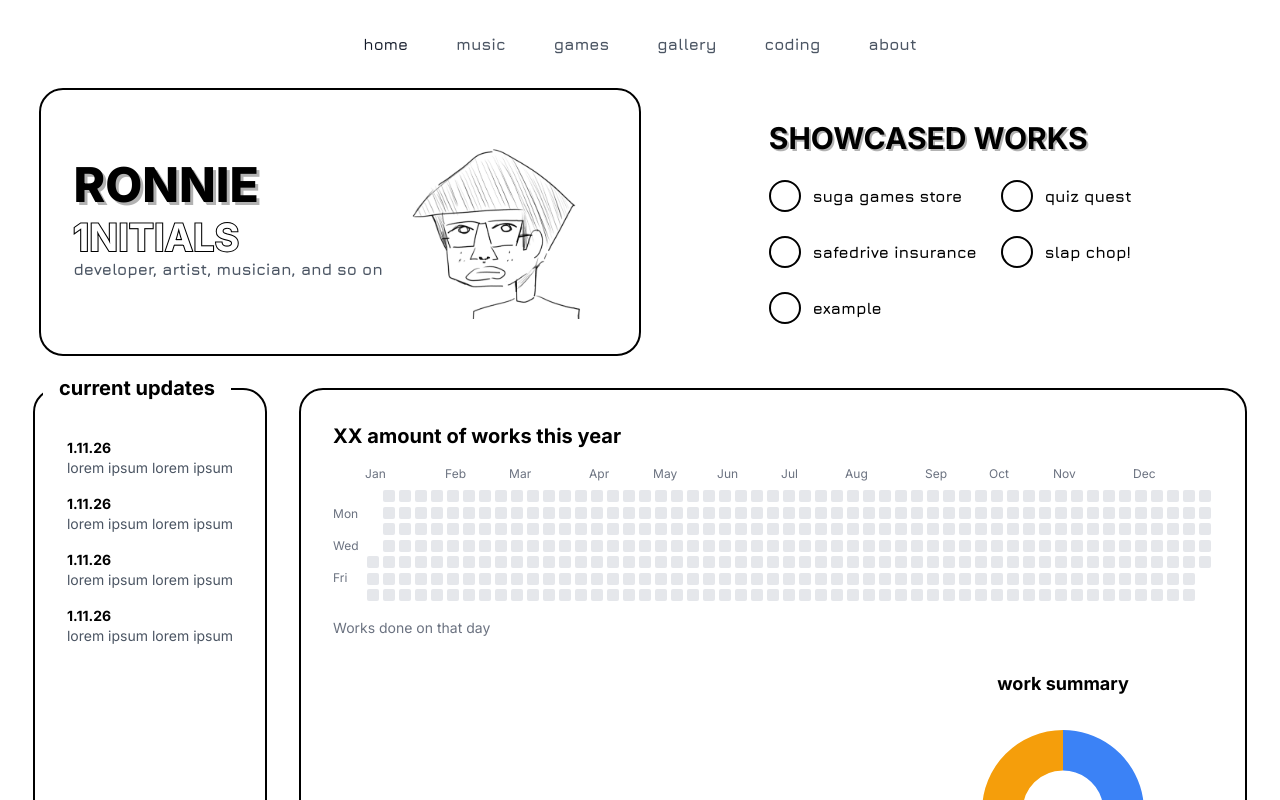
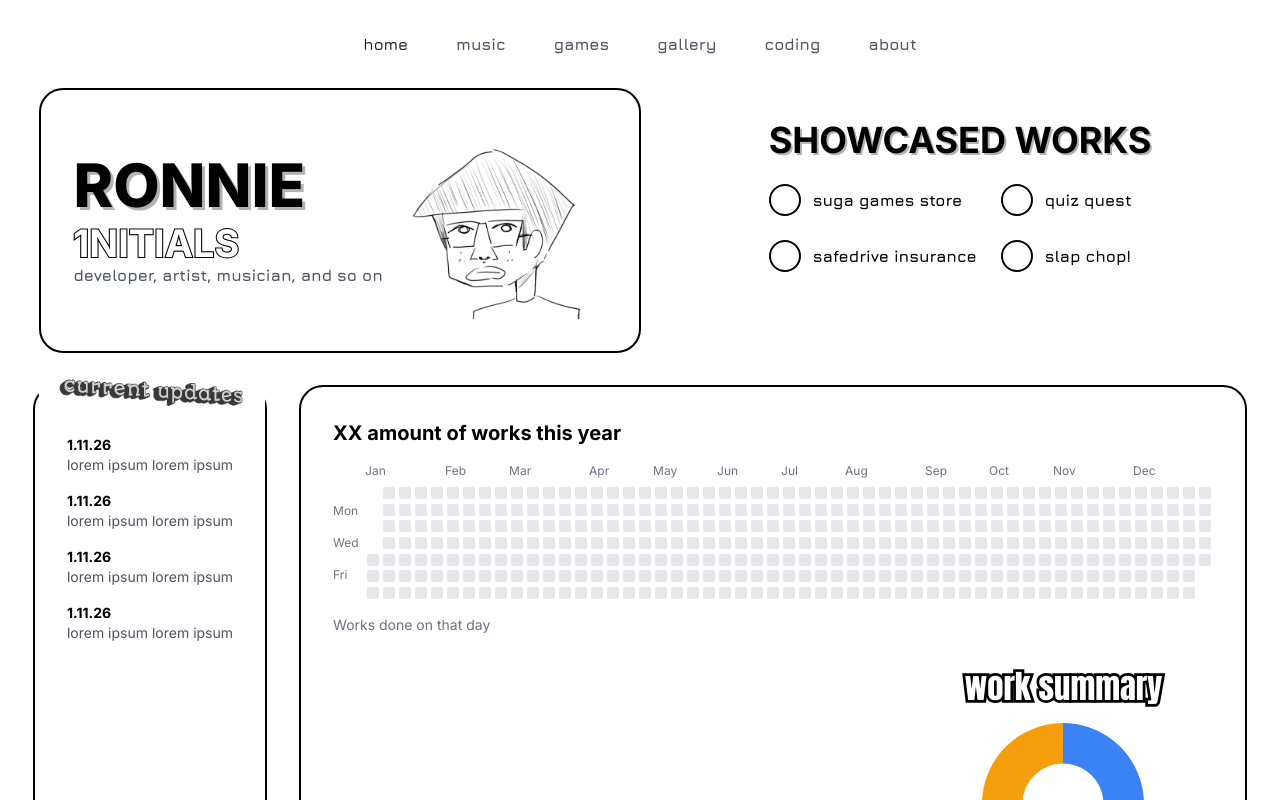
Before and after one commit to 1nitials/portfolio-website, a Next.js app: page / in a window 1280 px wide. Shown: the top 800 px of the page. Built offline with nearby package versions, Linux system fonts and the light colour scheme.

Commit message:
line up 3

```diff
--- a/app/page.tsx
+++ b/app/page.tsx
@@ -1,8 +1,11 @@
+'use client'
 import Image from "next/image"
 import Dennis from "../images/me.png"
+import CurrentUpdates from "../images/current_updates.gif"
 import { siGithub, siInstagram, siGmail } from 'simple-icons'
 import { featuredProjects, getIcon } from '../data/projects'
 import DoughnutChart from '../components/DoughnutChart'
+import { useState } from 'react'
 
 const months: string[] = [
   "Jan", "Feb", "Mar", "Apr", "May", "Jun",
@@ -13,6 +16,7 @@ const extraColumnMonths = new Set<number>([0, 2, 7, 10, 11]);
 const slotsPerMonth: number = 4;
 
 export default function Home() {
+  const [gifLoaded, setGifLoaded] = useState(false)
   return (
     <div className="min-h-screen bg-white">
 
@@ -24,7 +28,7 @@ export default function Home() {
           <div className="border-2 border-black rounded-3xl p-8 w-fit">
             <div className="flex items-center gap-6">
               <div>
-                <h1 className="text-5xl font-extrabold text-black leading-none mb-1"
+                <h1 className="text-6xl font-extrabold text-black leading-none mb-1"
                 style={{textShadow: '3px 3px 0px rgba(0,0,0,0.3)'}}>RONNIE</h1>
                 <svg viewBox="0 0 180 38" height="40" className="block leading-none">
                   <text
@@ -56,7 +60,7 @@ export default function Home() {
 
           {/* Showcased Works */}
           <div className="rounded-3xl p-8 w-fit">
-            <h2 className="text-3xl font-bold mb-6"
+            <h2 className="text-4xl font-bold mb-6"
             style={{textShadow: '2px 2px 0px rgba(0,0,0,0.3)'}}>SHOWCASED WORKS</h2>
             <div className="grid grid-cols-2 gap-6">
               <div className="flex items-center gap-3">
@@ -75,10 +79,6 @@ export default function Home() {
                 <div className="w-8 h-8 border-2 border-black rounded-full"></div>
                 <span className="text-normal font-bold font-jura">slap chop!</span>
               </div>
-              <div className="flex items-center gap-3">
-                <div className="w-8 h-8 border-2 border-black rounded-full"></div>
-                <span className="text-normal font-bold font-jura">example</span>
-              </div>
             </div>
           </div>
         </div>
@@ -87,8 +87,14 @@ export default function Home() {
         <div className="flex flex-col lg:flex-row gap-8 justify-center">
           {/* Current Updates Panel */}
           <div className="border-2 border-black rounded-3xl p-8 relative w-fit">
-            <div className="absolute -top-4 left-2 bg-white px-4">
-              <h2 className="text-xl font-bold">current updates</h2>
+            <div className="absolute -top-4 left-1 bg-white px-4">
+              <Image
+                src={CurrentUpdates}
+                alt="current updates"
+                width={250}
+                height={50}
+                className="block"
+              />
             </div>
             <div className="mt-4 space-y-4">
               <div>
@@ -158,8 +164,23 @@ export default function Home() {
 
             {/* Work Summary */}
             <div className="mt-8 flex justify-end">
-              <div>
-                <h3 className="text-lg font-bold mb-8 text-center">work summary</h3>
+              <div className="text-center">
+                  <svg viewBox="0 0 300 44" height="40" className="block leading-none mx-auto mb-4">
+                    <text
+                    x="150"
+                    y="36"
+                    fontSize="36"
+                    fontWeight="700"
+                    fill="white"
+                    stroke="black"
+                    strokeWidth="6"
+                    paintOrder="stroke"
+                    textAnchor="middle"
+                    fontFamily="Impact, Arial Black, sans-serif"
+                    >
+                    work summary
+                    </text>
+                  </svg>
                 <DoughnutChart />
               </div>
             </div>
```
Also changed, not shown: images/current_updates.gif (added).
